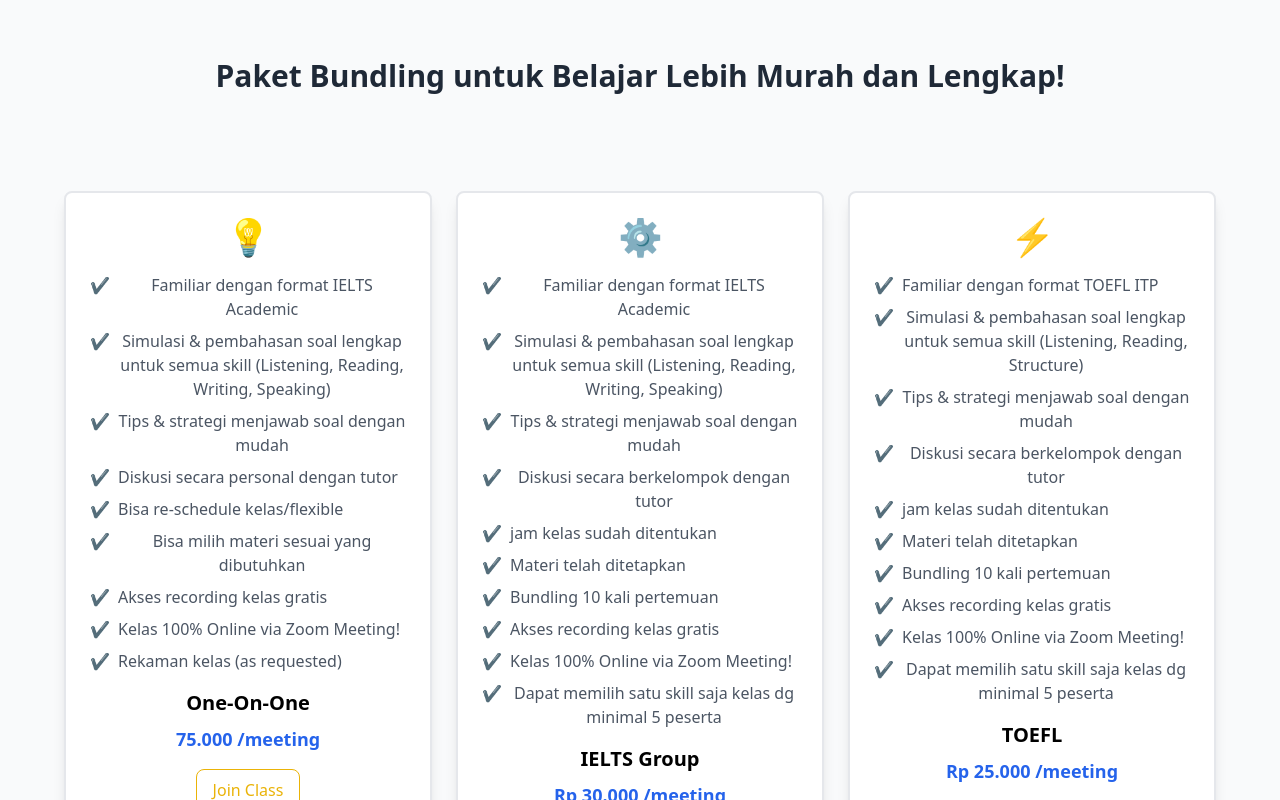
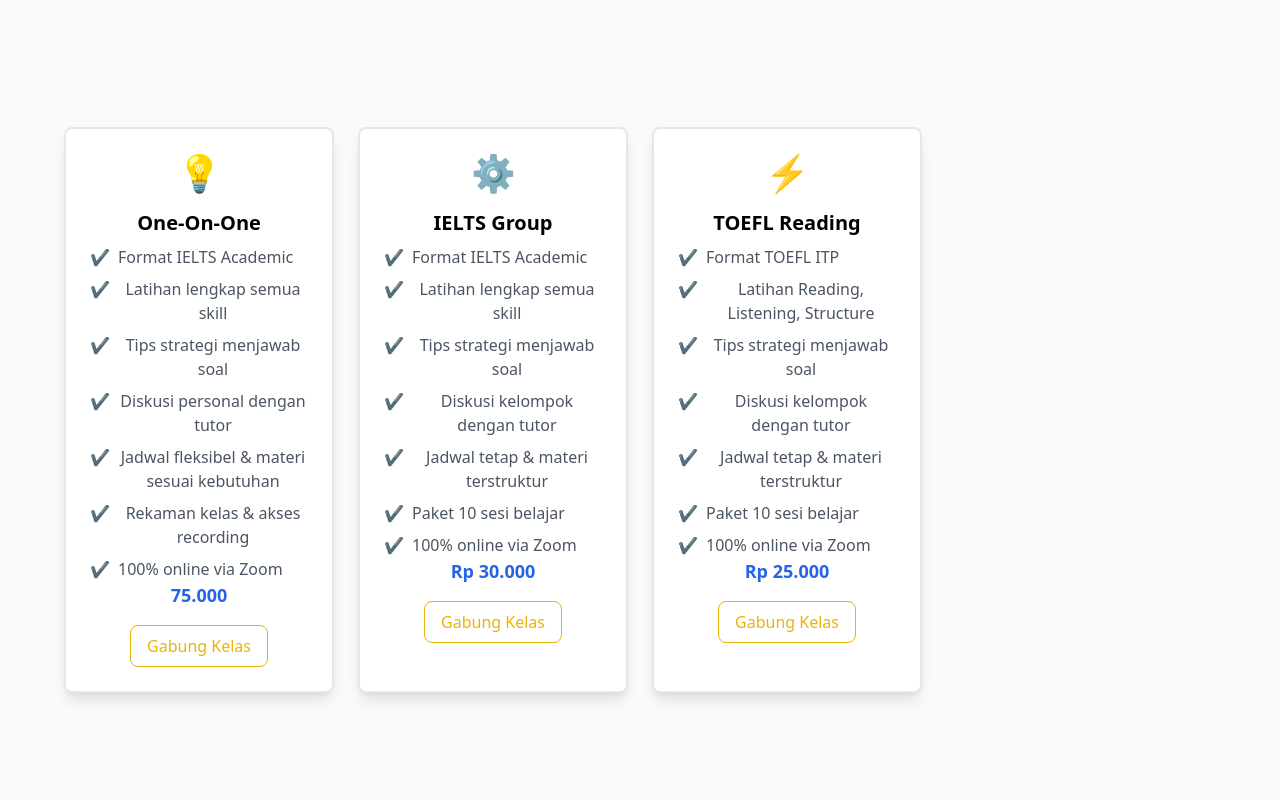
Before and after one commit to mrhasansan/go-getter, a React (Vite) app: page / in a window 1280 px wide. Shown: the part 1700-2500 px from the top of the page. Built offline with nearby package versions, Linux system fonts and the light colour scheme.

Commit message:
improve list price keywoard

```diff
--- a/src/components/price.tsx
+++ b/src/components/price.tsx
@@ -1,74 +1,49 @@
 export function PricingCards() {
   const plans = [
     {
-      icon: "💡", // Replace with your actual icon or image
+      icon: "💡",
       title: "One-On-One",
       price: "75.000",
       features: [
-        "Familiar dengan format IELTS Academic",
-        "Simulasi & pembahasan soal lengkap untuk semua skill (Listening, Reading, Writing, Speaking)",
-        "Tips & strategi menjawab soal dengan mudah",
-        "Diskusi secara personal dengan tutor",
-        "Bisa re-schedule kelas/flexible",
-        "Bisa milih materi sesuai yang dibutuhkan",
-        "Akses recording kelas gratis",
-        "Kelas 100% Online via Zoom Meeting!",
-        "Rekaman kelas (as requested)",
+        "Format IELTS Academic",
+        "Latihan lengkap semua skill",
+        "Tips strategi menjawab soal",
+        "Diskusi personal dengan tutor",
+        "Jadwal fleksibel & materi sesuai kebutuhan",
+        "Rekaman kelas & akses recording",
+        "100% online via Zoom",
       ],
-      buttonLabel: "Join Class",
+      buttonLabel: "Gabung Kelas",
     },
     {
       icon: "⚙️",
       title: "IELTS Group",
       price: "Rp 30.000",
-      features: [
-        "Familiar dengan format IELTS Academic",
-        "Simulasi & pembahasan soal lengkap untuk semua skill (Listening, Reading, Writing, Speaking)",
-        "Tips & strategi menjawab soal dengan mudah",
-        "Diskusi secara berkelompok dengan tutor",
-        "jam kelas sudah ditentukan",
-        "Materi telah ditetapkan",
-        "Bundling 10 kali pertemuan",
-        "Akses recording kelas gratis",
-        "Kelas 100% Online via Zoom Meeting!",
-        "Dapat memilih satu skill saja kelas dg minimal 5 peserta ",
-      ],
-      buttonLabel: "Join Class",
+      features: ["Format IELTS Academic", "Latihan lengkap semua skill", "Tips strategi menjawab soal", "Diskusi kelompok dengan tutor", "Jadwal tetap & materi terstruktur", "Paket 10 sesi belajar", "100% online via Zoom"],
+      buttonLabel: "Gabung Kelas",
     },
     {
       icon: "⚡",
-      title: "TOEFL",
+      title: "TOEFL Reading",
       price: "Rp 25.000",
-      features: [
-        "Familiar dengan format TOEFL ITP",
-        "Simulasi & pembahasan soal lengkap untuk semua skill (Listening, Reading, Structure)",
-        "Tips & strategi menjawab soal dengan mudah",
-        "Diskusi secara berkelompok dengan tutor",
-        "jam kelas sudah ditentukan",
-        "Materi telah ditetapkan",
-        "Bundling 10 kali pertemuan",
-        "Akses recording kelas gratis",
-        "Kelas 100% Online via Zoom Meeting!",
-        "Dapat memilih satu skill saja kelas dg minimal 5 peserta ",
-      ],
-      buttonLabel: "Join Class",
+      features: ["Format TOEFL ITP", "Latihan Reading, Listening, Structure", "Tips strategi menjawab soal", "Diskusi kelompok dengan tutor", "Jadwal tetap & materi terstruktur", "Paket 10 sesi belajar", "100% online via Zoom"],
+      buttonLabel: "Gabung Kelas",
     },
   ];
 
   return (
-    <div className="min-h-screen bg-gray-50 py-12 px-6">
-      <div className="max-w-6xl mx-auto text-center mb-12">
-        <h2 className="text-3xl font-bold text-gray-800">Paket Bundling untuk Belajar Lebih Murah dan Lengkap!</h2>
-      </div>
     <div className="min-h-screen bg-gray-50 flex justify-center items-center p-6">
-        <div className="grid grid-cols-1 sm:grid-cols-2 lg:grid-cols-3 gap-6 max-w-6xl">
+      <div className="grid grid-cols-1 sm:grid-cols-2 lg:grid-cols-4 gap-6 max-w-6xl">
         {plans.map((plan, index) => (
           <div key={index} className="bg-white rounded-lg shadow-lg p-6 text-center cursor-pointer border-2 border-gray-200 hover:border-blue-500 transition duration-300">
             {/* Icon */}
             <div className="text-4xl mb-4">{plan.icon}</div>
 
-              {/* NEW: Features moved above title and price */}
-              <ul className="text-gray-600 space-y-2 mb-4">
+            {/* Title */}
+            <h2 className="text-xl font-bold mb-2">{plan.title}</h2>
+
+            {/* Title */}
+            <ul className="text-gray-600 space-y-2">
               {plan.features.map((feature, i) => (
                 <li key={i} className="flex items-start">
                   <span className="text-green-500 font-bold mr-2">✔</span>
@@ -76,14 +51,11 @@
                 </li>
               ))}
             </ul>
-
-              {/* Title */}
-              <h2 className="text-xl font-bold mb-2">{plan.title}</h2>
-
             {/* Price */}
-              <p className={`text-lg font-semibold ${plan.price === "FREE" ? "text-green-500" : "text-blue-600"} mb-4`}>{plan.price} /meeting</p>
+            <p className={`text-lg font-semibold ${plan.price === "FREE" ? "text-green-500" : "text-blue-600"} mb-4`}>{plan.price}</p>
 
             {/* Button */}
+
             <button
               className={`px-4 py-2 rounded-lg font-medium ${plan.price === "FREE" ? "bg-gradient-to-r from-blue-400 to-green-400 text-white" : "bg-white border border-yellow-500 text-yellow-500 hover:bg-yellow-500 hover:text-white"}`}
             >
@@ -93,6 +65,5 @@
         ))}
       </div>
     </div>
-    </div>
   );
 }
```
Lines whose indentation alone changed are shown as unchanged.
